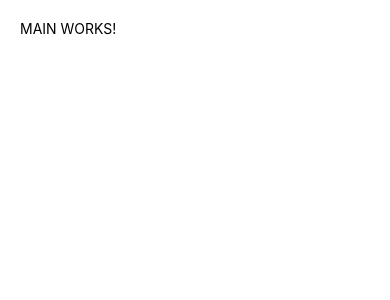
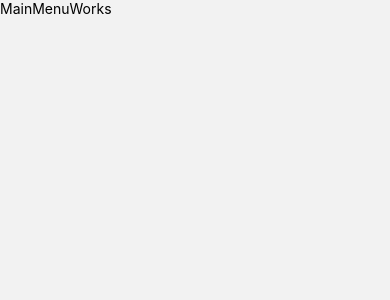
Before and after one commit to cmfraile/curso-rn-ComponentsCollection, a React Native app: screen /MainMenu in a window 390 px wide. Shown: the top 300 px of the page. Built offline with nearby package versions, Linux system fonts and the light colour scheme.

Commit message:
comenzamos a instalar los icons - 180

```diff
--- a/package.json
+++ b/package.json
@@ -10,8 +10,12 @@
     "test": "jest"
   },
   "dependencies": {
+    "@react-navigation/native": "^6.1.7",
+    "@react-navigation/native-stack": "^6.9.13",
     "react": "18.2.0",
-    "react-native": "0.72.0"
+    "react-native": "0.72.0",
+    "react-native-safe-area-context": "^4.6.3",
+    "react-native-screens": "^3.22.0"
   },
   "devDependencies": {
     "@babel/core": "^7.20.0",
--- a/src/App.tsx
+++ b/src/App.tsx
@@ -1,11 +1,5 @@
 import Main from "./routes/Main"
 
-const App = () => {
-
-  return(
-    <Main/>
-  )
-
-}
+const App = () => <Main/>
 
 export default App
--- a/src/routes/Main.tsx
+++ b/src/routes/Main.tsx
@@ -1,40 +1,23 @@
-import { SafeAreaView, Text } from "react-native"
+import { NavigationContainer } from '@react-navigation/native';
+import { createNativeStackNavigator } from '@react-navigation/native-stack';
+import MainMenu from '../screens/mainmenu.screen';
 
-/*
-import { createNativeStackNavigator } from "@react-navigation/native-stack";
-import Home from "./Home.screen";
-import Detail from "./Detail.screen";
-
-export type stackParams = { Home:undefined , Detail:undefined } ;
+export type stackParams = { MainMenu:undefined , Detail:undefined } ;
 const Stack = createNativeStackNavigator<stackParams>();
 
 const Main = () => {
 
     return(
-        <Stack.Navigator
-            initialRouteName="Home"
-            screenOptions={{
-                headerShown:false,
-            }}
-        >
-            <Stack.Screen name="Home" component={Home}/>
-            <Stack.Screen name="Detail" component={Detail}/>
-        </Stack.Navigator>
+        <NavigationContainer>
+            <Stack.Navigator
+                initialRouteName='MainMenu'
+                screenOptions={{headerShown:false}}
+            >
+                <Stack.Screen name='MainMenu' component={MainMenu}/>
+            </Stack.Navigator>
+        </NavigationContainer>
     )
 
 }
 
 export default Main
-*/
-
-const Main = () => {
-
-    return(
-        <SafeAreaView style={{flex:1,padding:20}}>
-            <Text>MAIN WORKS!</Text>
-        </SafeAreaView>
-    )
-
-}
-
-export default Main
--- /dev/null
+++ b/src/screens/mainmenu.screen.tsx
@@ -0,0 +1,11 @@
+import { Text } from "react-native"
+
+const MainMenu = () => {
+
+    return(
+        <Text>MainMenuWorks</Text>
+    )
+
+}
+
+export default MainMenu
```
Also changed, not shown: 2 other files (tests, documents, lock files or other folders).
